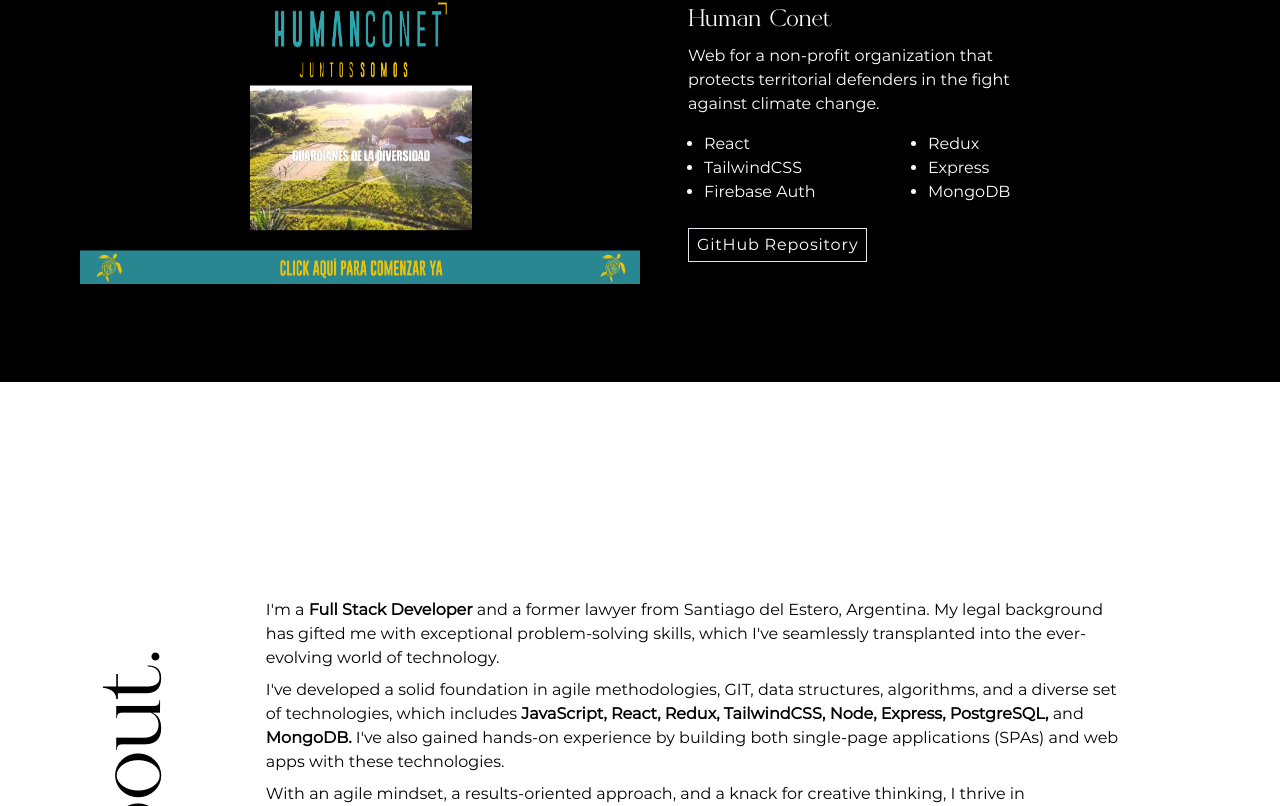
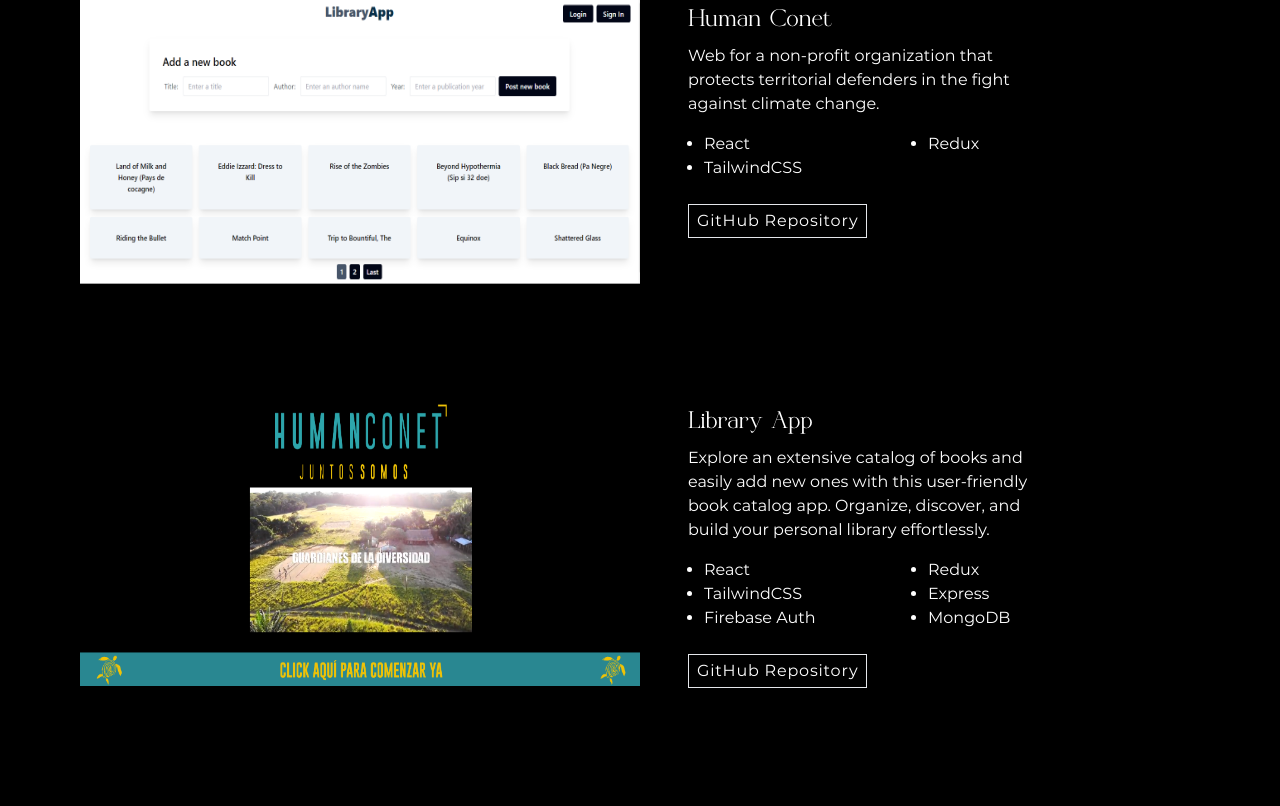
Before and after one commit to MNazar8/Portfolio, a React (Vite) app: page / in a window 1280 px wide. Shown: the part 1454-2260 px from the top of the page. Built offline with nearby package versions, Linux system fonts and the light colour scheme.

Commit message:
add project

```diff
--- a/src/components/Projects.jsx
+++ b/src/components/Projects.jsx
@@ -1,6 +1,7 @@
 import React from 'react';
 import aroundTheWorld from '../assets/images/aroundTheWorld.png'
 import humanConet from '../assets/images/HumanConet.png'
+import library from '../assets/images/library.png'
 
 function Projects() {
 
@@ -16,6 +17,14 @@ function Projects() {
         {
             name: 'Human Conet',
             description: 'Web for a non-profit organization that protects territorial defenders in the fight against climate change.',
+            image: library,
+            gitHub: 'https://github.com/MNazar8/Library',
+            link: 'https://library-five-alpha.vercel.app/',
+            toolsUsed: ['React', 'Redux', 'TailwindCSS']
+        },
+        {
+            name: 'Library App',
+            description: 'Explore an extensive catalog of books and easily add new ones with this user-friendly book catalog app. Organize, discover, and build your personal library effortlessly.',
             image: humanConet,
             gitHub: 'https://github.com/kymi03/PF-HUMAN-CONECT',
             link: 'https://pf-human-conect.vercel.app/',
```
Also changed, not shown: src/assets/images/library.png (added).
